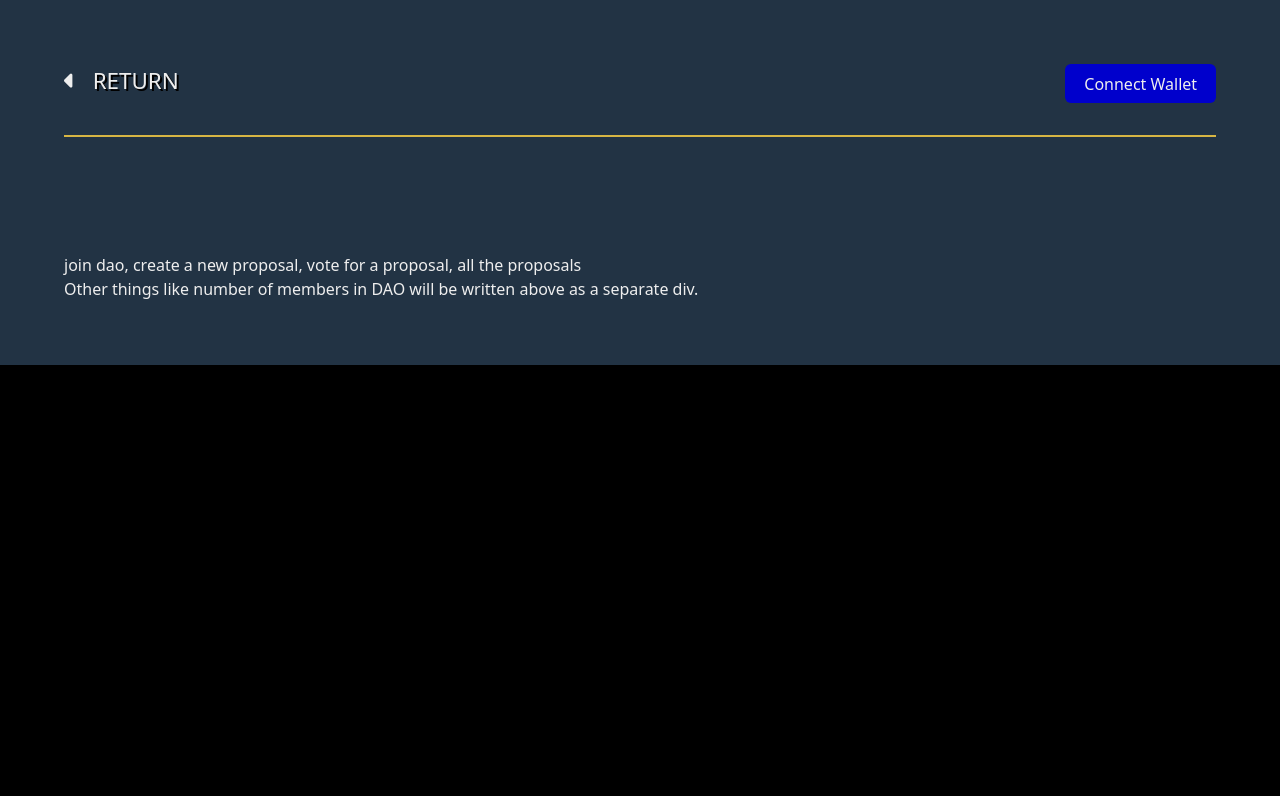
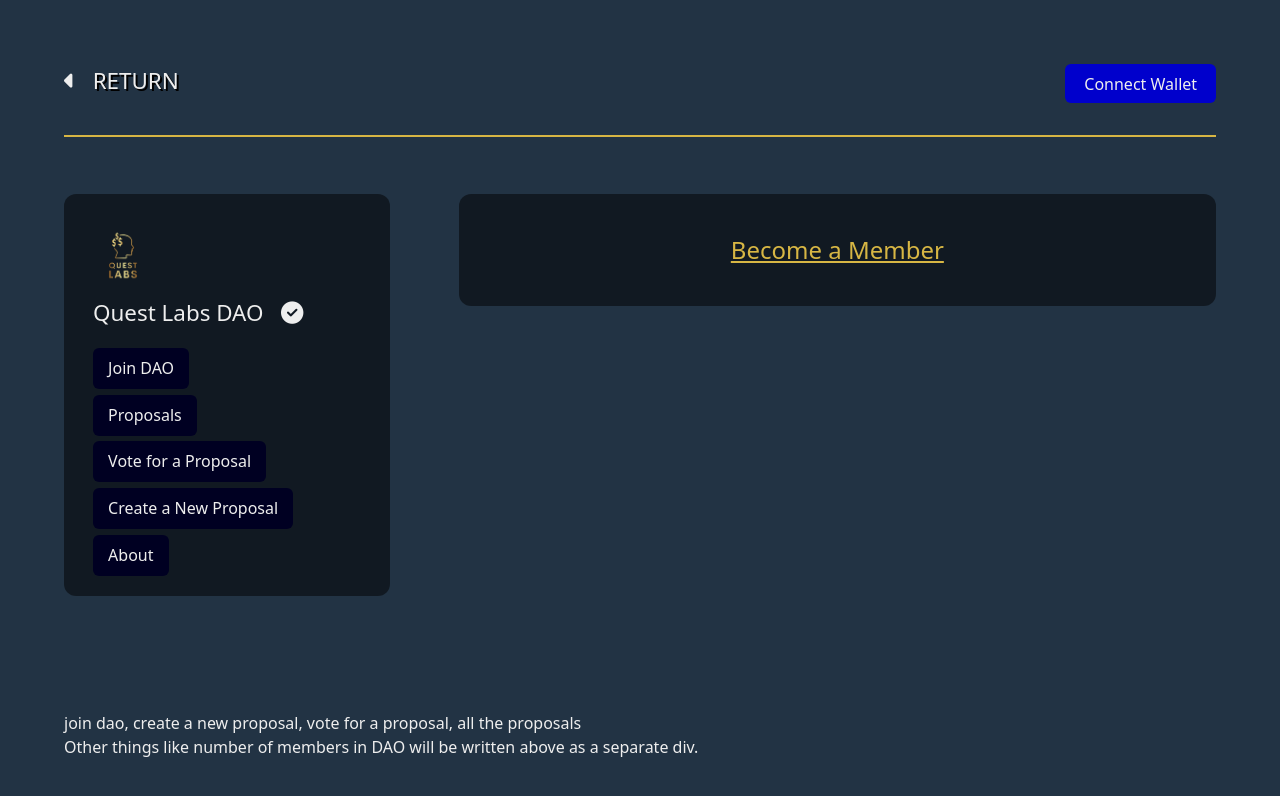
Before and after one commit to mrpatrick030/Quest-Labs, a Next.js app: page /governance in a window 1280 px wide. Shown: the top 796 px of the page. Built offline with nearby package versions, Linux system fonts and the light colour scheme.

Commit message:
proposals

```diff
--- a/pages/governance.js
+++ b/pages/governance.js
@@ -24,6 +24,28 @@ export default function Profile() {
         <div><Link className="lg:text-[140%] md:text-[130%] text-[120%] font-[500]" href="/"><i className="fa fa-caret-left"></i> &nbsp; <span style={{textShadow:"2px 2px #000"}}>RETURN</span></Link> <span className="bg-[#00c] px-[0.5cm] py-[0.2cm] font-[500] rounded-md float-right">Connect Wallet</span></div>
         <div className="mt-[1cm]" style={{borderBottom:"2px solid #d7b644"}}></div>
         </div>
+        <div className="grid lg:grid-cols-3 md:grid-cols-3 grid-cols-1 gap-8 mt-[1.5cm]">
+        <div className="grid-cols-1 lg:col-span-1 md:col-span-2 col-span-3">
+            <div className="p-[8%] lg:mr-[10%] bg-[rgba(0,0,0,0.5)] rounded-xl">
+            <img src="images/logo1.png" width="60" />
+            <div className="lg:text-[140%] md:text-[140%] text-[120%] mt-[5%] font-[500]">Quest Labs DAO &nbsp; <i className="fa fa-check-circle"></i></div>
+            <div className="mt-[0.7cm]"><span className="px-[0.4cm] py-[0.25cm] rounded-md bg-[#002] daomenuitems">Join DAO</span></div>
+            <div className="mt-[0.6cm]"><span className="px-[0.4cm] py-[0.25cm] rounded-md bg-[#002] daomenuitems">Proposals</span></div>
+            <div className="mt-[0.6cm]"><span className="px-[0.4cm] py-[0.25cm] rounded-md bg-[#002] daomenuitems">Vote for a Proposal</span></div>
+            <div className="mt-[0.6cm]"><span className="px-[0.4cm] py-[0.25cm] rounded-md bg-[#002] daomenuitems">Create a New Proposal</span></div>
+            <div className="mt-[0.6cm]"><span className="px-[0.4cm] py-[0.25cm] rounded-md bg-[#002] daomenuitems">About</span></div>
+            </div>
+        </div>
+
+       <div className="grid-cols-1 lg:col-span-2 md:col-span-3 col-span-3">
+        <div className="p-[5%] bg-[rgba(0,0,0,0.5)] rounded-xl">
+            <div className="lg:text-[150%] md:text-[140%] text-[120%] font-[500] text-center text-[#d7b644]" style={{textDecoration:"underline"}}>Become a Member</div>
+        </div>
+        </div>
+       </div>
+
+
+
        <div className="mt-[10%]">join dao, create a new proposal, vote for a proposal, all the proposals</div>
         Other things like number of members in DAO will be written above as a separate div.
        </div>
--- a/styles/globals.css
+++ b/styles/globals.css
@@ -50,3 +50,6 @@ body{background:#000; color:#eee}
  @media screen and (max-width:620px){
     .questrewarddiv{background-size: 150%;}
  }
+
+ .daomenuitems{transition: 1s ease-in-out;cursor:pointer;}
+ .daomenuitems:hover{background-color: rgba(0,0,0,0.5);}
```
